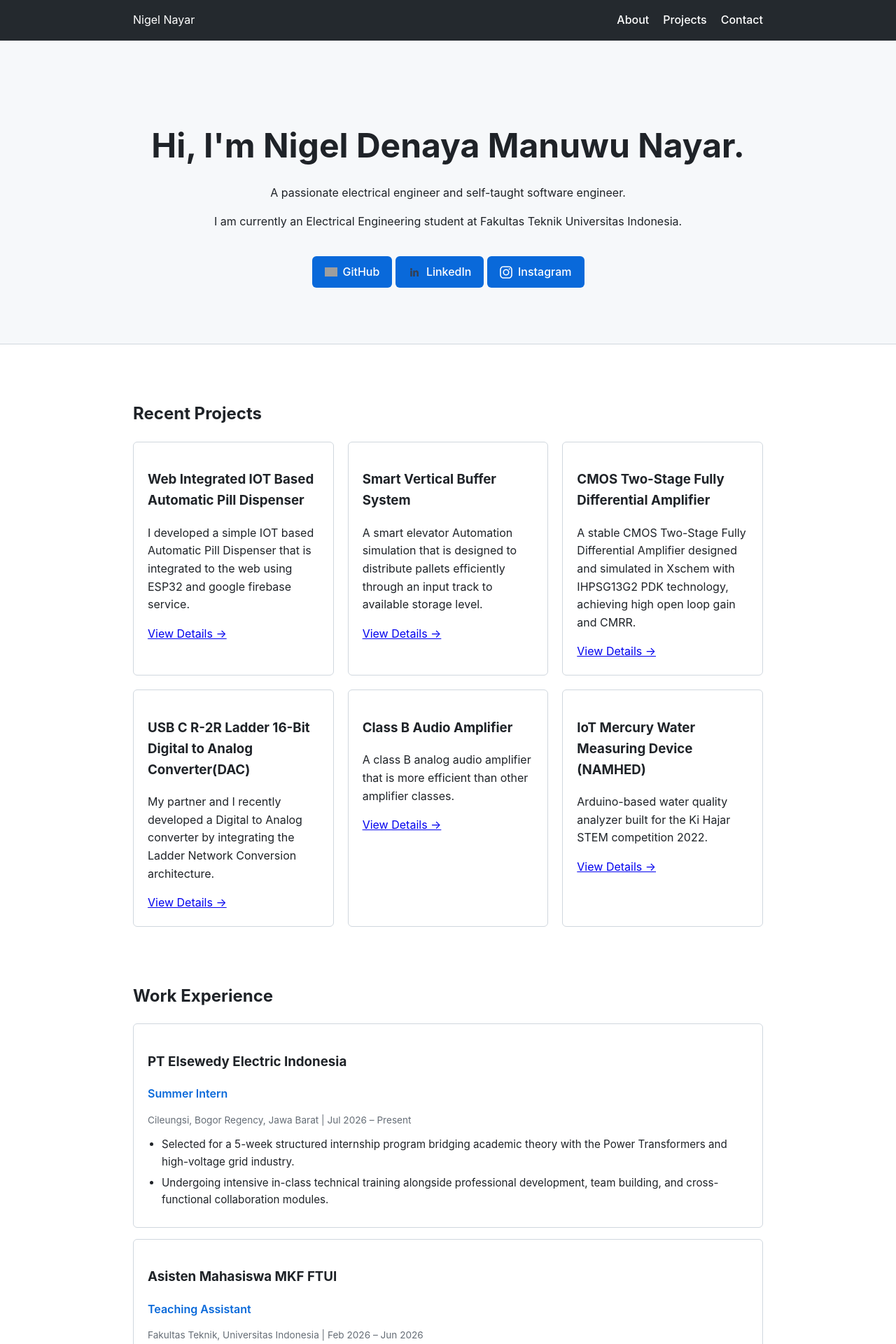
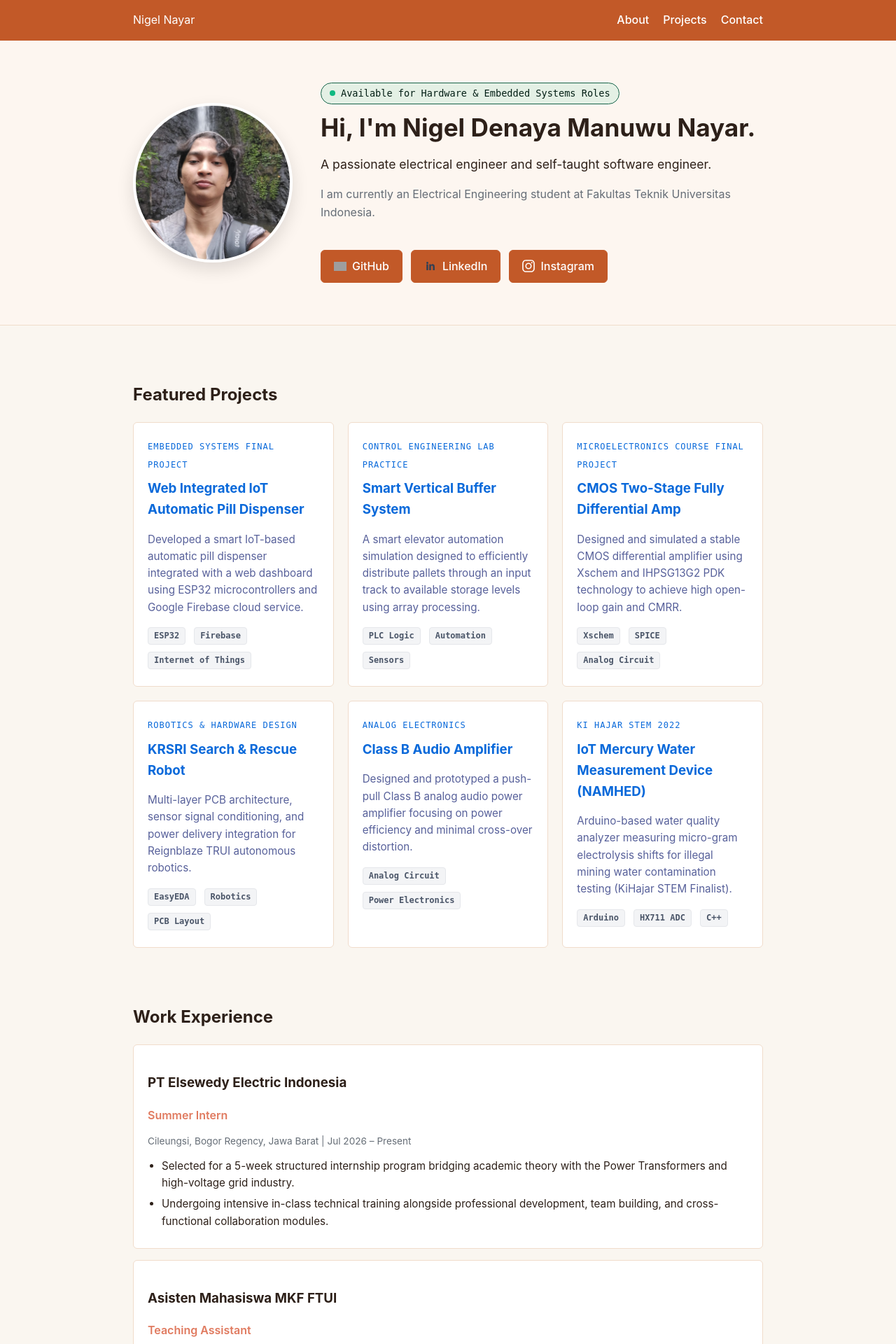
Before and after one commit to nigelnayar/nigelnayar.github.io, a PHP site: page / in a window 1280 px wide. Shown: the top 1920 px of the page at 70% size. Run offline with PHP 8.4, Linux system fonts and the light colour scheme; some libraries are stand-ins or nearby versions; grey boxes are pictures that could not be loaded.

```diff
--- a/index.html
+++ b/index.html
@@ -21,11 +21,25 @@
         </div>
     </nav>
 
-    <header id="about">
-    <div class="container">
+    <header id="about" style="padding: 60px 0;">
+    <div class="container hero-container">
+
+        <!-- Profile Picture Column -->
+        <div class="profile-image-container">
+            <img src="assets/images/profile.jpeg" alt="Nigel Denaya Manuwu Nayar" class="profile-pic">
+        </div>
+
+        <!-- Intro Text Column -->
+        <div class="profile-text">
+            <!-- Live Status Pill -->
+            <div class="status-pill">
+                <span class="pill-dot"></span>
+                Available for Hardware & Embedded Systems Roles
+            </div>
+
             <h1>Hi, I'm Nigel Denaya Manuwu Nayar.</h1>
-        <p>A passionate electrical engineer and self-taught software engineer.</p>
-        <p>I am currently an Electrical Engineering student at Fakultas Teknik Universitas Indonesia.</p>
+            <p class="hero-desc">A passionate electrical engineer and self-taught software engineer.</p>
+            <p class="hero-subdesc">I am currently an Electrical Engineering student at Fakultas Teknik Universitas Indonesia.</p>
 
             <div class="social-links">
                 <a href="https://github.com/nigelnayar" class="btn gh-btn" target="_blank" rel="noopener">
@@ -39,40 +53,83 @@
                 </a>
             </div>
         </div>
+
+    </div>
 </header>
 
     <section id="projects" class="container">
-        <h2>Recent Projects</h2>
+        <h2>Featured Projects</h2>
         <div class="grid">
+
+            <!-- Project 1: Pill Dispenser -->
             <div class="card">
-                <h3>Web Integrated IOT Based Automatic Pill Dispenser</h3>
-                <p>I developed a simple IOT based  Automatic Pill Dispenser that is integrated to the web using ESP32 and google firebase service.</p>
-                <a href="projects/Web_Integrated_IOT_Based_Automatic_Pill_Dispenser/">View Details →</a>
+                <span style="font-size: 0.75rem; font-family: monospace; color: #0969da; text-transform: uppercase; letter-spacing: 1px;">Embedded Systems Final Project</span>
+                <h3 style="margin: 8px 0;"><a href="projects/Web_Integrated_IOT_Based_Automatic_Pill_Dispenser/" style="color: #0969da; text-decoration: none;">Web Integrated IoT Automatic Pill Dispenser</a></h3>
+                <p style="color: #57609a; font-size: 0.95rem; margin-bottom: 16px;">Developed a smart IoT-based automatic pill dispenser integrated with a web dashboard using ESP32 microcontrollers and Google Firebase cloud service.</p>
+                <div style="display: flex; flex-wrap: wrap; gap: 6px;">
+                    <span class="tag" style="background: #f3f4f6; border: 1px solid #e5e7eb; font-size: 0.75rem; padding: 2px 8px; border-radius: 4px; font-family: monospace;">ESP32</span>
+                    <span class="tag" style="background: #f3f4f6; border: 1px solid #e5e7eb; font-size: 0.75rem; padding: 2px 8px; border-radius: 4px; font-family: monospace;">Firebase</span>
+                    <span class="tag" style="background: #f3f4f6; border: 1px solid #e5e7eb; font-size: 0.75rem; padding: 2px 8px; border-radius: 4px; font-family: monospace;">Internet of Things</span>
                 </div>
+            </div>
+
+            <!-- Project 2: Vertical Buffer -->
             <div class="card">
-                <h3>Smart Vertical Buffer System</h3>
-                <p>A smart elevator Automation simulation that is designed to distribute pallets efficiently through an input track to available storage level.</p>
-                <a href="projects/smartverticalbuffersystem/">View Details →</a>
+                <span style="font-size: 0.75rem; font-family: monospace; color: #0969da; text-transform: uppercase; letter-spacing: 1px;">Control Engineering Lab Practice</span>
+                <h3 style="margin: 8px 0;"><a href="projects/smartverticalbuffersystem/" style="color: #0969da; text-decoration: none;">Smart Vertical Buffer System</a></h3>
+                <p style="color: #57609a; font-size: 0.95rem; margin-bottom: 16px;">A smart elevator automation simulation designed to efficiently distribute pallets through an input track to available storage levels using array processing.</p>
+                <div style="display: flex; flex-wrap: wrap; gap: 6px;">
+                    <span class="tag" style="background: #f3f4f6; border: 1px solid #e5e7eb; font-size: 0.75rem; padding: 2px 8px; border-radius: 4px; font-family: monospace;">PLC Logic</span>
+                    <span class="tag" style="background: #f3f4f6; border: 1px solid #e5e7eb; font-size: 0.75rem; padding: 2px 8px; border-radius: 4px; font-family: monospace;">Automation</span>
+                    <span class="tag" style="background: #f3f4f6; border: 1px solid #e5e7eb; font-size: 0.75rem; padding: 2px 8px; border-radius: 4px; font-family: monospace;">Sensors</span>
                 </div>
+            </div>
+
+            <!-- Project 3: CMOS Amplifier -->
             <div class="card">
-                <h3>CMOS Two-Stage Fully Differential Amplifier</h3>
-                <p>A stable CMOS Two-Stage Fully Differential Amplifier designed and simulated in Xschem with IHPSG13G2 PDK technology, achieving high open loop gain and CMRR.</p>
-                <a href="projects/twostageamp/">View Details →</a>
+                <span style="font-size: 0.75rem; font-family: monospace; color: #0969da; text-transform: uppercase; letter-spacing: 1px;">Microelectronics Course Final Project</span>
+                <h3 style="margin: 8px 0;"><a href="projects/twostageamp/" style="color: #0969da; text-decoration: none;">CMOS Two-Stage Fully Differential Amp</a></h3>
+                <p style="color: #57609a; font-size: 0.95rem; margin-bottom: 16px;">Designed and simulated a stable CMOS differential amplifier using Xschem and IHPSG13G2 PDK technology to achieve high open-loop gain and CMRR.</p>
+                <div style="display: flex; flex-wrap: wrap; gap: 6px;">
+                    <span class="tag" style="background: #f3f4f6; border: 1px solid #e5e7eb; font-size: 0.75rem; padding: 2px 8px; border-radius: 4px; font-family: monospace;">Xschem</span>
+                    <span class="tag" style="background: #f3f4f6; border: 1px solid #e5e7eb; font-size: 0.75rem; padding: 2px 8px; border-radius: 4px; font-family: monospace;">SPICE</span>
+                    <span class="tag" style="background: #f3f4f6; border: 1px solid #e5e7eb; font-size: 0.75rem; padding: 2px 8px; border-radius: 4px; font-family: monospace;">Analog Circuit</span>
                 </div>
+            </div>
+
+            <!-- Project 4: Search & Rescue Robot -->
             <div class="card">
-                <h3>USB C R-2R Ladder 16-Bit Digital to Analog Converter(DAC) </h3>
-                <p>My partner and I recently developed a Digital to Analog converter by integrating the Ladder Network Conversion architecture.</p>
-                <a href="projects/USB_C_R-2R_Ladder_16-Bit_Digital-to-Analog_Converter/">View Details →</a>
+                <span style="font-size: 0.75rem; font-family: monospace; color: #0969da; text-transform: uppercase; letter-spacing: 1px;">Robotics & Hardware Design</span>
+                <h3 style="margin: 8px 0;"><a href="projects/" style="color: #0969da; text-decoration: none;">KRSRI Search & Rescue Robot</a></h3>
+                <p style="color: #57609a; font-size: 0.95rem; margin-bottom: 16px;">Multi-layer PCB architecture, sensor signal conditioning, and power delivery integration for Reignblaze TRUI autonomous robotics.</p>
+                <div style="display: flex; flex-wrap: wrap; gap: 6px;">
+                    <span class="tag" style="background: #f3f4f6; border: 1px solid #e5e7eb; font-size: 0.75rem; padding: 2px 8px; border-radius: 4px; font-family: monospace;">EasyEDA</span>
+                    <span class="tag" style="background: #f3f4f6; border: 1px solid #e5e7eb; font-size: 0.75rem; padding: 2px 8px; border-radius: 4px; font-family: monospace;">Robotics</span>
+                    <span class="tag" style="background: #f3f4f6; border: 1px solid #e5e7eb; font-size: 0.75rem; padding: 2px 8px; border-radius: 4px; font-family: monospace;">PCB Layout</span>
                 </div>
+            </div>
+
+            <!-- Project 5: Class B Audio Amplifier -->
             <div class="card">
-                <h3>Class B Audio Amplifier</h3>
-                <p>A class B analog audio amplifier that is more efficient than other amplifier classes.</p>
-                <a href="#">View Details →</a>
+                <span style="font-size: 0.75rem; font-family: monospace; color: #0969da; text-transform: uppercase; letter-spacing: 1px;">Analog Electronics</span>
+                <h3 style="margin: 8px 0;"><a href="#" style="color: #0969da; text-decoration: none;">Class B Audio Amplifier</a></h3>
+                <p style="color: #57609a; font-size: 0.95rem; margin-bottom: 16px;">Designed and prototyped a push-pull Class B analog audio power amplifier focusing on power efficiency and minimal cross-over distortion.</p>
+                <div style="display: flex; flex-wrap: wrap; gap: 6px;">
+                    <span class="tag" style="background: #f3f4f6; border: 1px solid #e5e7eb; font-size: 0.75rem; padding: 2px 8px; border-radius: 4px; font-family: monospace;">Analog Circuit</span>
+                    <span class="tag" style="background: #f3f4f6; border: 1px solid #e5e7eb; font-size: 0.75rem; padding: 2px 8px; border-radius: 4px; font-family: monospace;">Power Electronics</span>
                 </div>
+            </div>
+
+            <!-- Project 6: NAMHED Mercury Detector -->
             <div class="card">
-                <h3>IoT Mercury Water Measuring Device (NAMHED)</h3>
-                <p>Arduino-based water quality analyzer built for the Ki Hajar STEM competition 2022.</p>
-                <a href="projects/iotmercurydetector/">View Details →</a>
+                <span style="font-size: 0.75rem; font-family: monospace; color: #0969da; text-transform: uppercase; letter-spacing: 1px;">Ki Hajar STEM 2022</span>
+                <h3 style="margin: 8px 0;"><a href="projects/iotmercurydetector/" style="color: #0969da; text-decoration: none;">IoT Mercury Water Measurement Device (NAMHED)</a></h3>
+                <p style="color: #57609a; font-size: 0.95rem; margin-bottom: 16px;">Arduino-based water quality analyzer measuring micro-gram electrolysis shifts for illegal mining water contamination testing (KiHajar STEM Finalist).</p>
+                <div style="display: flex; flex-wrap: wrap; gap: 6px;">
+                    <span class="tag" style="background: #f3f4f6; border: 1px solid #e5e7eb; font-size: 0.75rem; padding: 2px 8px; border-radius: 4px; font-family: monospace;">Arduino</span>
+                    <span class="tag" style="background: #f3f4f6; border: 1px solid #e5e7eb; font-size: 0.75rem; padding: 2px 8px; border-radius: 4px; font-family: monospace;">HX711 ADC</span>
+                    <span class="tag" style="background: #f3f4f6; border: 1px solid #e5e7eb; font-size: 0.75rem; padding: 2px 8px; border-radius: 4px; font-family: monospace;">C++</span>
+                </div>
             </div>
 
         </div>
--- a/style.css
+++ b/style.css
@@ -1,18 +1,31 @@
 :root {
-    --primary: #24292e; /* GitHub Dark Grey */
-    --accent: #0969da;  /* GitHub Blue */
-    --bg: #f6f8fa;
-    --text: #1f2328;
+    /* Terracotta & Warm Orange Palette */
+    --primary: #c25928;           /* Rich Burnt Orange for headings & accents */
+    --primary-hover: #a3441a;     /* Deeper Terracotta for hover states */
+    --accent: #e07a5f;            /* Soft Coral Orange */
+    --accent-light: #fdf6f0;      /* Warm Peach Tint for hero section & backgrounds */
+
+    /* Backgrounds & Neutral Warmth */
+    --bg-main: #faf6f0;           /* Soft Sand Off-White */
+    --card-bg: #ffffff;           /* Clean White */
+    --border-color: #f0dccb;      /* Subtle Warm Peach Border */
+
+    /* Text Colors */
+    --text-primary: #2d2019;      /* Dark Charcoal with warm undertone */
+    --text-muted: #7d6b5d;        /* Warm Muted Gray */
+
+    /* Buttons */
+    --btn-primary-bg: #c25928;    /* Burnt Orange Primary Button */
+    --btn-primary-text: #ffffff;
 }
-
 body {
-    font-family: -apple-system, BlinkMacSystemFont, "Segoe UI", Helvetica, Arial, sans-serif;
+    background-color: var(--bg-main);
+    color: var(--text-primary);
+    font-family: -apple-system, BlinkMacSystemFont, "Segoe UI", Roboto, Helvetica, Arial, sans-serif;
+    margin: 0;
+    padding: 0;
     line-height: 1.6;
-    margin: 0;
-    color: var(--text);
-    background-color: #ffffff;
 }
-
 .container {
     max-width: 900px;
     margin: 0 auto;
@@ -52,6 +65,11 @@ header {
     text-align: center;
     border-bottom: 1px solid #d0d7de;
 }
+/* Hero Header Background */
+header#about {
+    background: var(--accent-light);
+    border-bottom: 1px solid var(--border-color);
+}
 
 header h1 {
     font-size: 3rem;
@@ -85,12 +103,20 @@ header h1 {
     align-items: center;
     gap: 8px;
     background: var(--accent);
-    color: white;
+    background-color: var(--btn-primary-bg);
+    color: var(--btn-primary-text);
     padding: 10px 18px;
+    border: 1px solid var(--btn-primary-bg);
     border-radius: 6px;
     text-decoration: none;
     margin-top: 20px;
     font-weight: 500;
+    transition: all 0.2s ease;
+}
+
+.btn:hover {
+    background-color: var(--primary-hover);
+    border-color: var(--primary-hover);
 }
 
 /* Project Grid */
@@ -105,15 +131,17 @@ header h1 {
 }
 
 .card {
+    background: var(--card-bg);
     padding: 20px;
-    border: 1px solid #d0d7de;
+    border: 1px solid var(--border-color);
     border-radius: 6px;
-    transition: transform 0.2s;
+    transition: transform 0.2s ease, box-shadow 0.2s ease;
 }
 
 .card:hover {
     transform: translateY(-5px);
-    border-color: var(--accent);
+    border-color: var(--primary);
+    box-shadow: 0 8px 24px rgba(140, 149, 159, 0.2);
 }
 
 footer {
@@ -373,3 +401,115 @@ footer {
     margin-top: 4px;
     margin-bottom: 8px;
 }
+
+
+/* Hero Container Alignment */
+.hero-container {
+    display: flex;
+    align-items: center;
+    justify-content: center;
+    gap: 40px;
+    flex-wrap: wrap;
+}
+
+/* Profile Text Alignment */
+.profile-text {
+    flex: 1;
+    min-width: 300px;
+    text-align: left; /* Aligns title, paragraphs, and buttons cleanly */
+}
+
+.profile-text h1 {
+    margin: 12px 0 8px 0;
+    font-size: 2.2rem;
+    line-height: 1.2;
+}
+
+.hero-desc {
+    font-size: 1.1rem;
+    margin-bottom: 6px;
+}
+
+.hero-subdesc {
+    color: #656d76;
+    margin-bottom: 20px;
+}
+
+.status-pill {
+    display: inline-flex;
+    align-items: center;
+    gap: 8px;
+    background: rgba(16, 185, 129, 0.1);
+    border: 1px solid #16644a;
+    padding: 4px 12px;
+    border-radius: 20px;
+    font-size: 0.85rem;
+    color: #031f15;
+    font-family: monospace;
+}
+
+.pill-dot {
+    height: 8px;
+    width: 8px;
+    background-color: #10b981;
+    border-radius: 50%;
+    display: inline-block;
+}
+
+/* Fixed Image Crop & Sizing */
+.profile-pic {
+    width: 220px;
+    height: 220px;
+    object-fit: cover;
+    object-position: center 54%; /* Focuses higher up on face and beanie */
+    border-radius: 50%;
+    border: 4px solid #ffffff;
+    box-shadow: 0 10px 25px rgba(0, 0, 0, 0.12);
+    display: block;
+}
+
+/* Social Button Alignment */
+.social-links {
+    display: flex;
+    gap: 12px;
+    flex-wrap: wrap;
+}
+
+/* Responsive Centering on Mobile */
+@media (max-width: 768px) {
+    .hero-container {
+        flex-direction: column;
+        text-align: center;
+    }
+
+    .profile-text {
+        text-align: center;
+    }
+
+    .social-links {
+        justify-content: center;
+    }
+
+    .profile-pic {
+        width: 170px;
+        height: 170px;
+    }
+}
+/* Responsive adjustment for small screens */
+@media (max-width: 640px) {
+    #about .container {
+        justify-content: center;
+        text-align: center;
+    }
+
+    .profile-text {
+        display: flex;
+        flex-direction: column;
+        align-items: center;
+    }
+
+    .profile-pic {
+        width: 150px;
+        height: 150px;
+    }
+}
```
Also changed, not shown: extras/index.html (+20 -9 lines), projects/iotmercurydetector/index.html (+8 -0 lines), assets/icons/drake-charlie-kirk.png (added), assets/images/profile.jpeg (added). Lines whose indentation alone changed are shown as unchanged.
